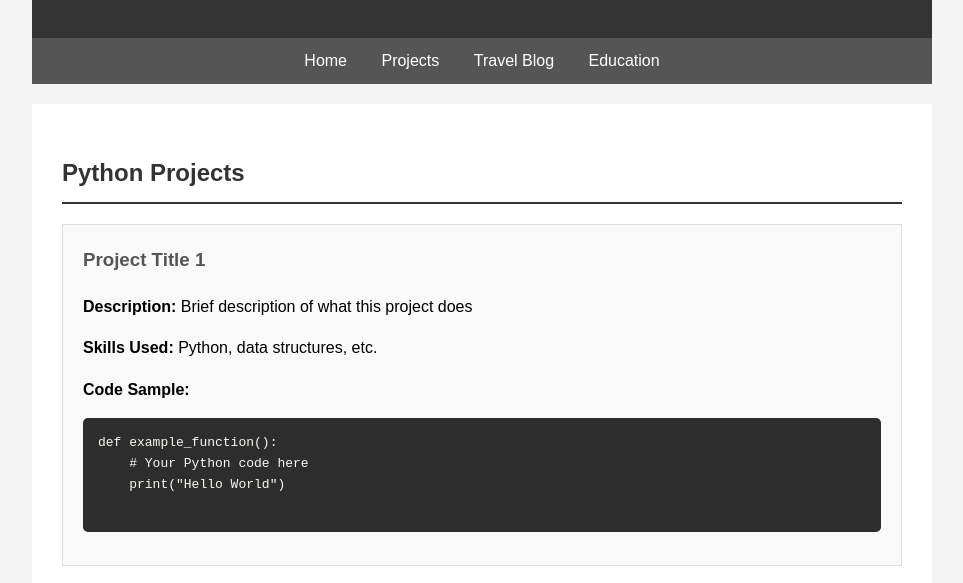
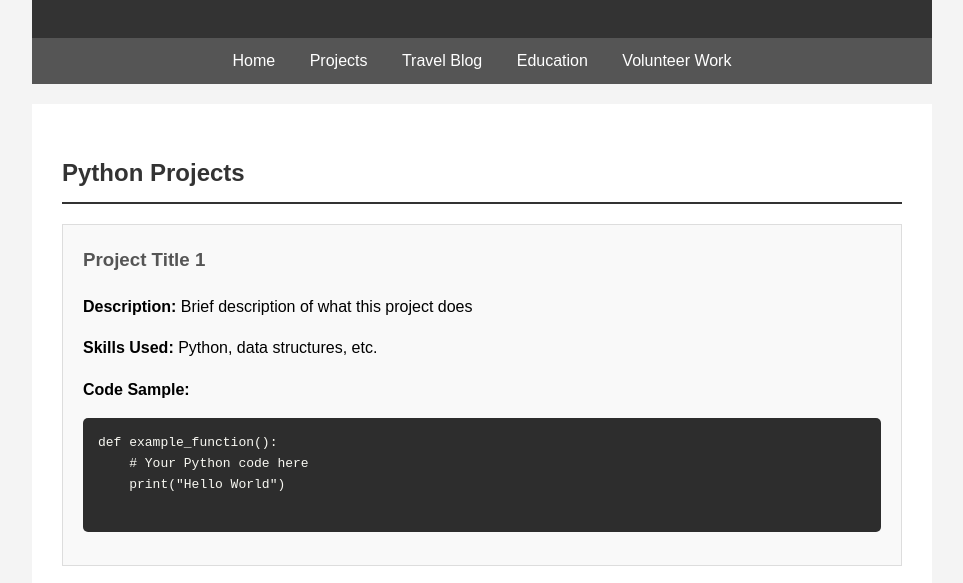
Before and after one commit to TylerCooley-CC/TylerCooley-CC.github.io, a plain HTML site: page projects.html in a window 1280 px wide. Shown: the part 166-749 px from the top of the page, without its empty margins (158-1121 px from the left). Drawn offline with Linux system fonts and the light colour scheme.

Commit message:
Update projects.html
updated nav to have volunteer work page

```diff
--- a/projects.html
+++ b/projects.html
@@ -76,6 +76,7 @@
         <a href="projects.html">Projects</a>
         <a href="travel.html">Travel Blog</a>
         <a href="education.html">Education</a>
+        <a href="volunteer.html">Volunteer Work</a>
     </nav>
 
     <div class="content">
```
